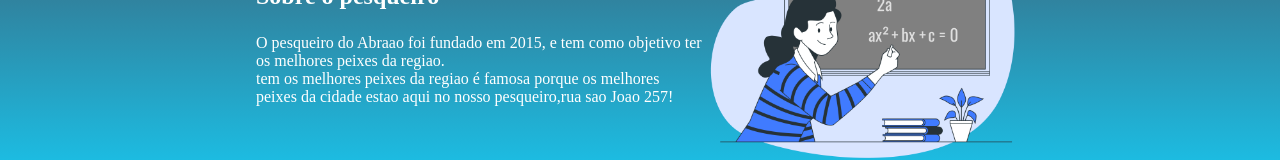
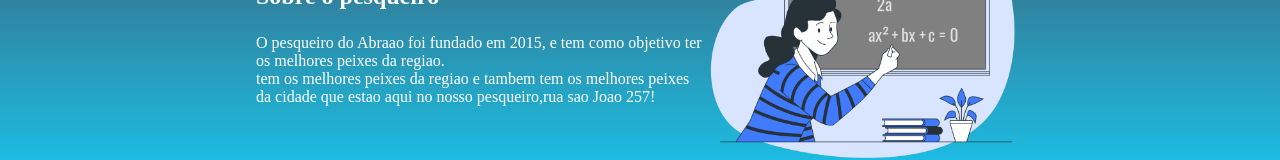
Before and after one commit to abraaozinho/site-escola, a plain HTML site: page index.html in a window 1280 px wide. Shown: the part 389-549 px from the top of the page. Drawn offline with Linux system fonts and the light colour scheme.

Commit message:
Update index.html

```diff
--- a/index.html
+++ b/index.html
@@ -20,7 +20,7 @@
         <div class="pesqueiro-div-conteudo">
             <h2 class="pesqueiro-titulo">Sobre o pesqueiro</h2>
             <p class="pesqueiro-texto-um"> O pesqueiro do Abraao foi fundado em 2015, e tem como objetivo ter os melhores peixes da regiao.</p>
-            <p class="pesqueiro-texto-dois">tem os melhores peixes da regiao é famosa  porque os melhores peixes da cidade estao aqui no nosso pesqueiro,rua sao Joao 257!</p>
+            <p class="pesqueiro-texto-dois">tem os melhores peixes da regiao e tambem tem os melhores peixes da cidade que estao aqui no nosso pesqueiro,rua sao Joao 257!</p>
         </div>
         <img class="pesqueiro-imagem" src="Formula-bro.png" alt="Professora no quadro">
     </section>
```
